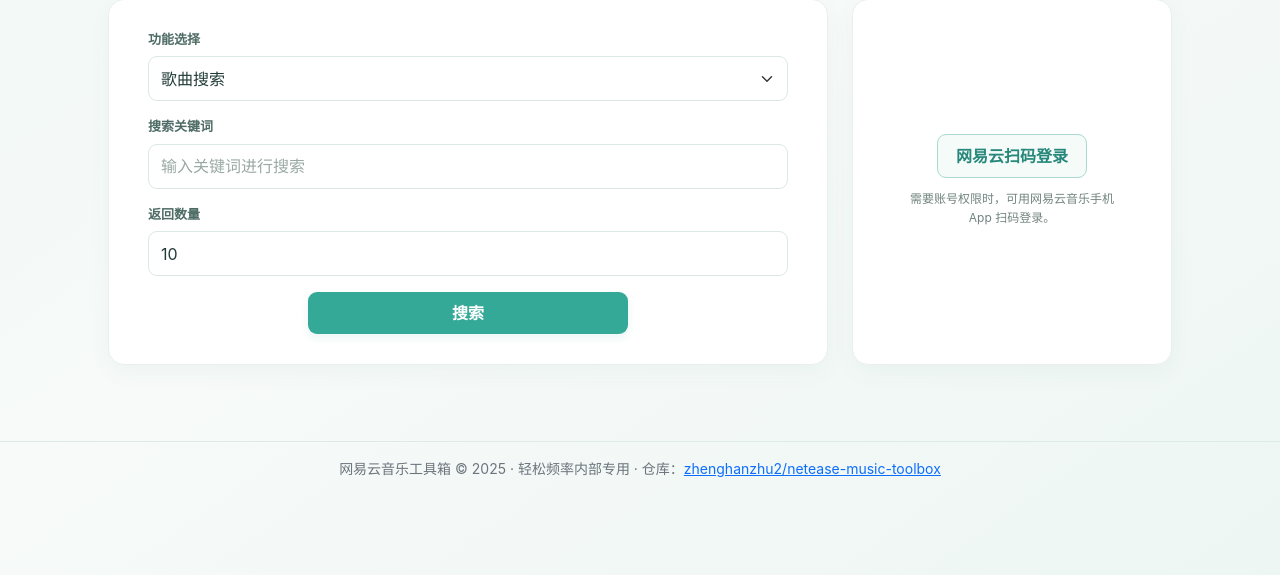
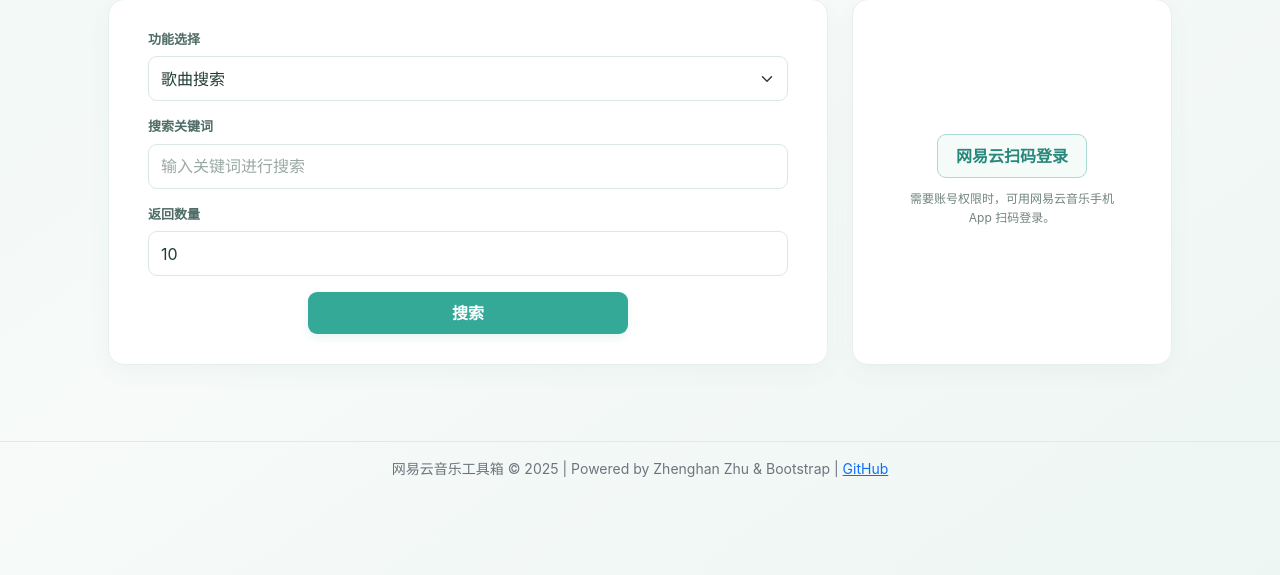
Before and after one commit to zhenghanzhu2/netease-music-toolbox, a Flask app: page / in a window 1280 px wide. Shown: the part 225-800 px from the top of the page. Run offline with Flask 3, Linux system fonts and the light colour scheme; some libraries are stand-ins or nearby versions.

Commit message:
Update footer credit to Zhenghan Zhu

```diff
--- a/templates/index.html
+++ b/templates/index.html
@@ -343,7 +343,7 @@
     </div>
     <footer class="footer mt-5 py-3 bg-light border-top">
         <div class="container text-center text-muted small">
-            <span>网易云音乐工具箱 &copy; 2025&nbsp;·&nbsp;轻松频率内部专用&nbsp;·&nbsp;仓库：<a href="https://github.com/zhenghanzhu2/netease-music-toolbox" target="_blank" rel="noopener">zhenghanzhu2/netease-music-toolbox</a></span>
+            <span>网易云音乐工具箱 &copy; 2025 | Powered by Zhenghan Zhu &amp; Bootstrap | <a href="https://github.com/zhenghanzhu2/netease-music-toolbox" target="_blank" rel="noopener">GitHub</a></span>
         </div>
     </footer>
     <script src="https://mirrors.sustech.edu.cn/cdnjs/ajax/libs/jquery/3.7.1/jquery.min.js"></script>
```
